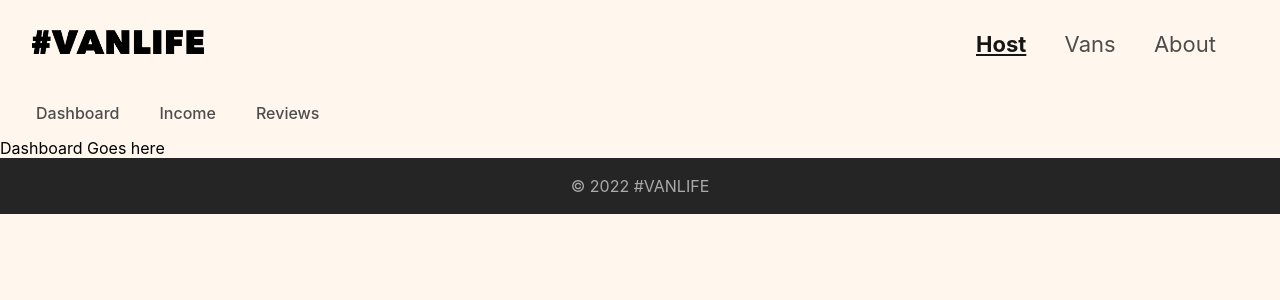
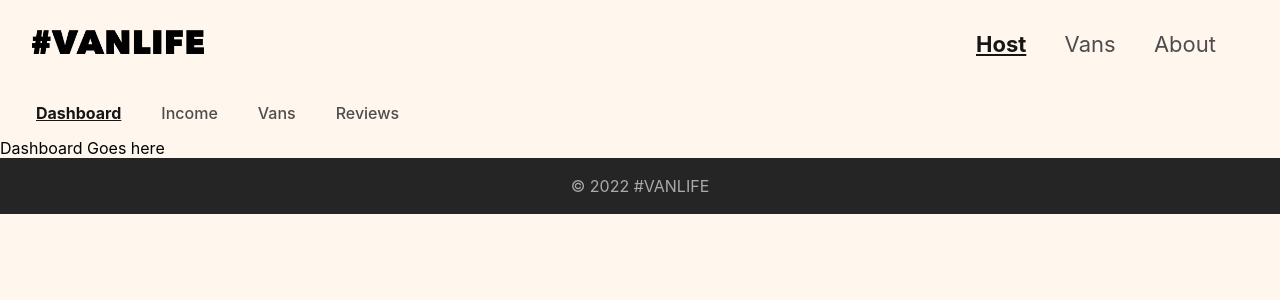
Before and after one commit to mecskyverse/Van-Life, a React (Vite) app: page /host in a window 1280 px wide. Shown: the top 300 px of the page. Built offline with nearby package versions, Linux system fonts and the light colour scheme; what miragejs would draw is missing.

Commit message:
Host Van detail layout added

```diff
--- a/src/components/Host/HostLayout.jsx
+++ b/src/components/Host/HostLayout.jsx
@@ -1,16 +1,22 @@
 import React from 'react'
-import { Outlet, Link } from 'react-router-dom'
+import { Outlet, NavLink } from 'react-router-dom'
 import '../../index.css'
 function HostLayout() {
+    const activeStyle = {
+        fontWeight: "bold",
+        textDecoration: "underline",
+        color: "#161616"
+    }
     return (
         <div>
             <nav className="host-nav">
-                <Link to='/host'>Dashboard</Link>
-                <Link to='/host/income'>Income</Link>
-                <Link to='/host/reviews'>Reviews</Link>
+                <NavLink style={({ isActive }) => isActive ? activeStyle : null} end to='/host'>Dashboard</NavLink>
+                <NavLink style={({ isActive }) => isActive ? activeStyle : null} to='/host/income'>Income</NavLink>
+                <NavLink style={({ isActive }) => isActive ? activeStyle : null} to='/host/vans'>Vans</NavLink>
+                <NavLink style={({ isActive }) => isActive ? activeStyle : null} to='/host/reviews'>Reviews</NavLink>
             </nav>
             <Outlet />
-        </div>
+        </div >
     )
 }
 
```
